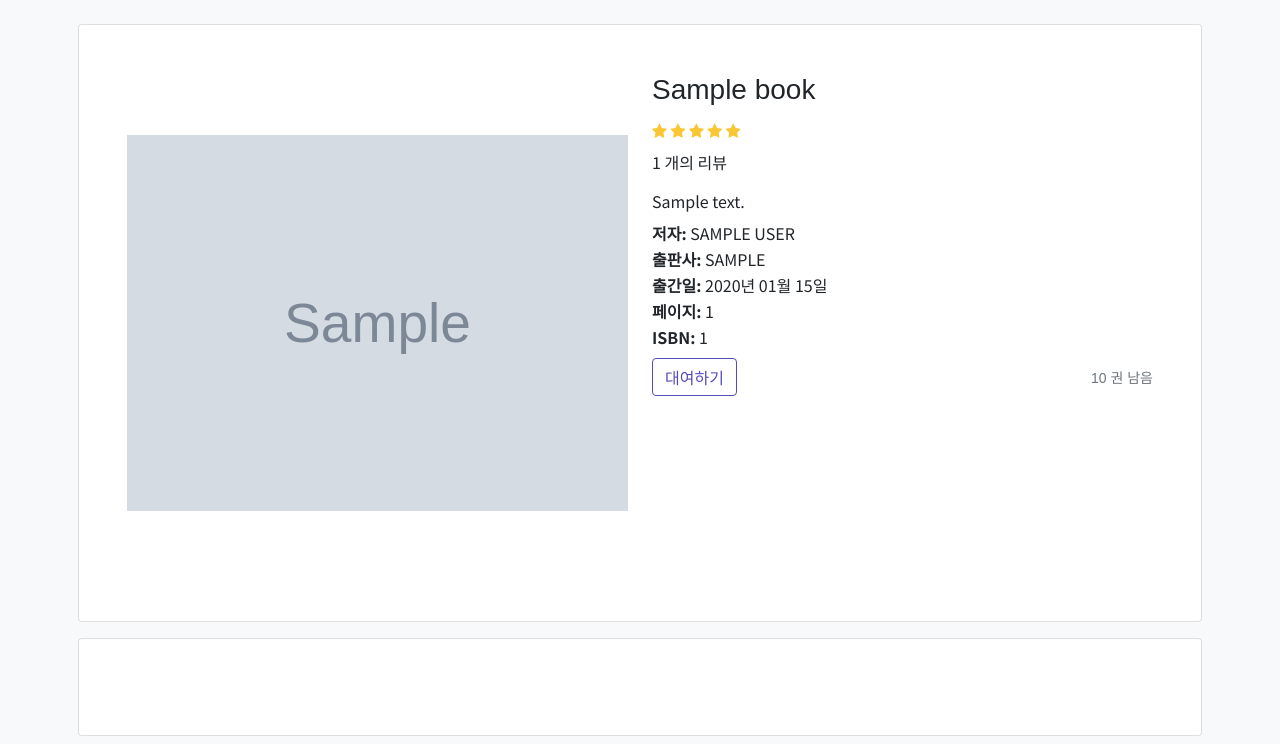
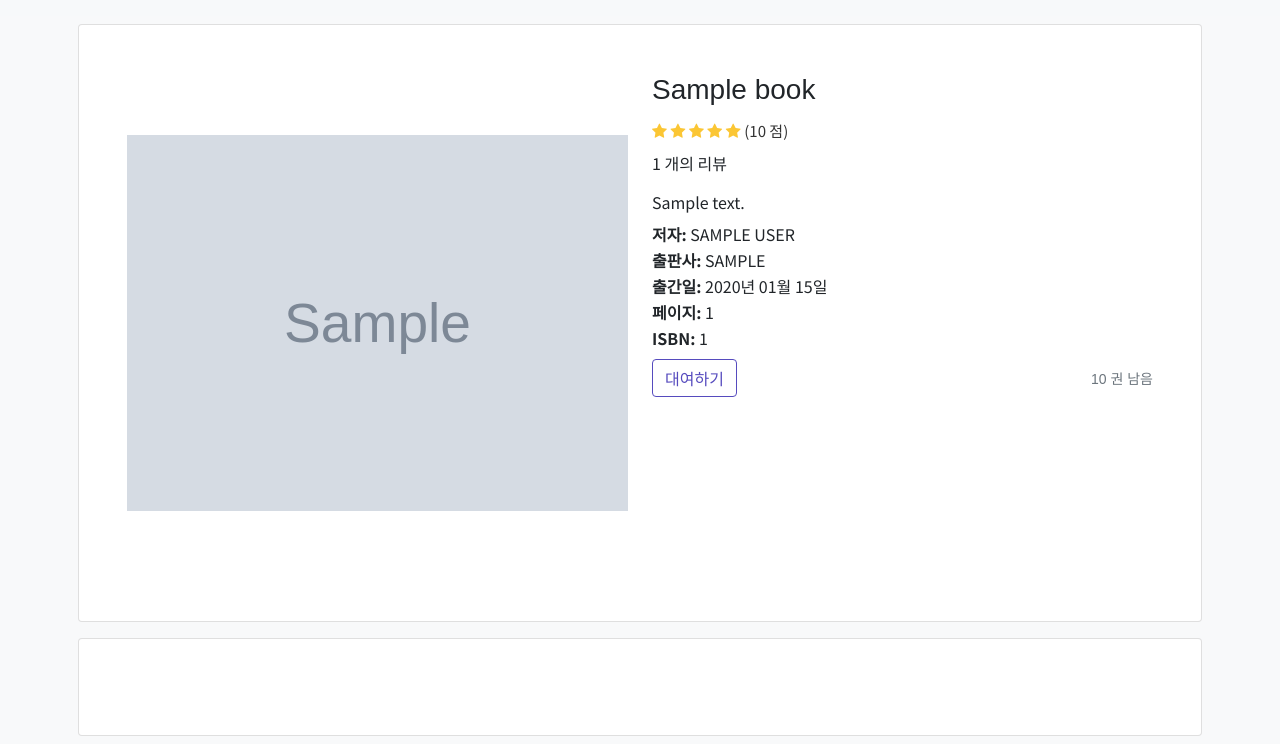
Before and after one commit to 2ykwang/elice-book-rental, a Flask app: page /detail/1 in a window 1280 px wide. Shown: the part 73-817 px from the top of the page. Run offline with Flask 2, Linux system fonts and the light colour scheme; tables that the repository leaves empty hold one stand-in row (values such as "Sample post"); grey boxes marked "Sample" are stand-in pictures; some libraries are stand-ins or nearby versions; some web fonts are replaced.

Commit message:
feat: 상세페이지 점수 표시

```diff
--- a/app/static/css/common.css
+++ b/app/static/css/common.css
@@ -102,6 +102,12 @@ img {
     color: #fbc634 !important
 }
 
+.rating-color-text {
+    color: var(--default-typo-black) !important;
+    font-weight:400;
+    font-size:15px;
+}
+
 .review-count {
     font-weight: 400;
     margin-bottom: 2px;
--- a/app/templates/book_detail.html
+++ b/app/templates/book_detail.html
@@ -23,6 +23,7 @@
                             <div class="card-subtitle mb-2 small-ratings">
                             {% if score %}
                                 {{rating.print_rating(get_stars_count(score["score"]))}}
+                                <span class="rating-color-text">({{score["score"]|int}} 점)</span>
                             {% else %}
                                 {{rating.print_rating(get_stars_count(0))}}
                             {% endif %}
```
Also changed, not shown: app/services/rent.py (added).
